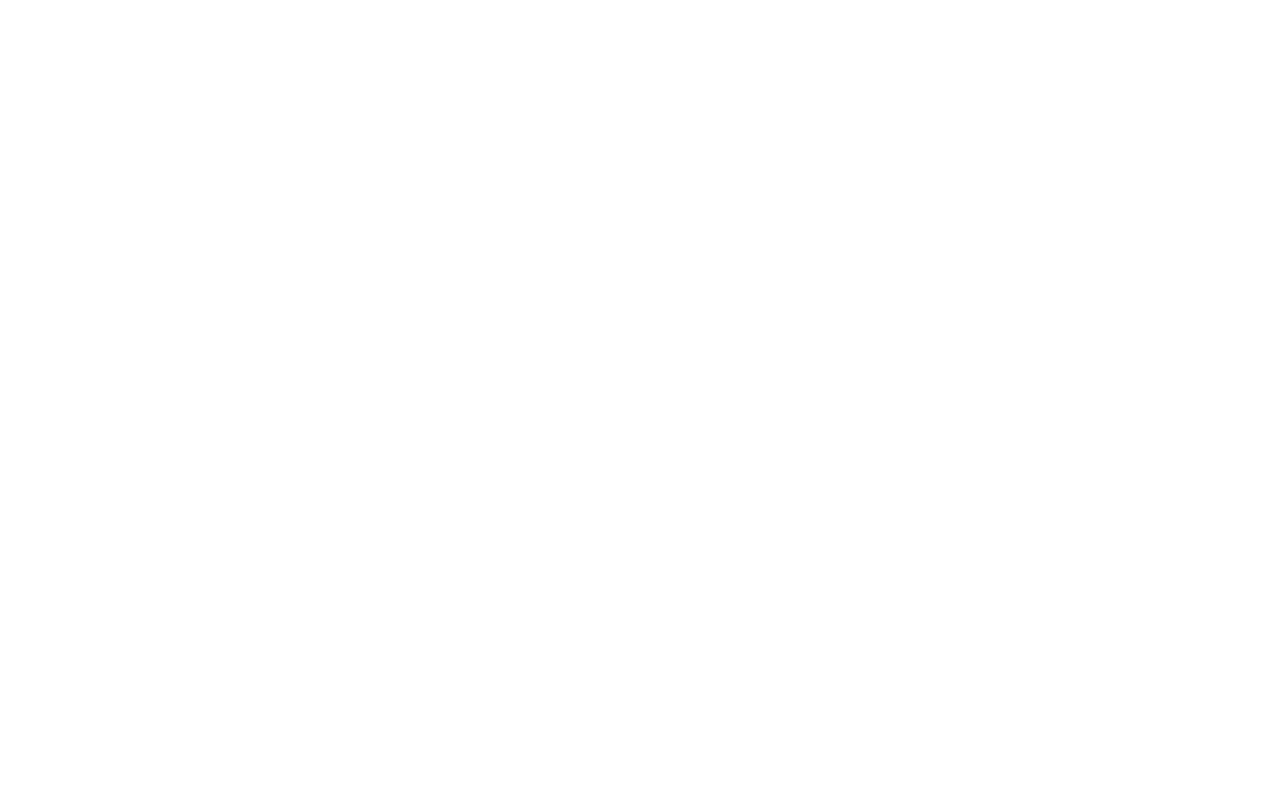
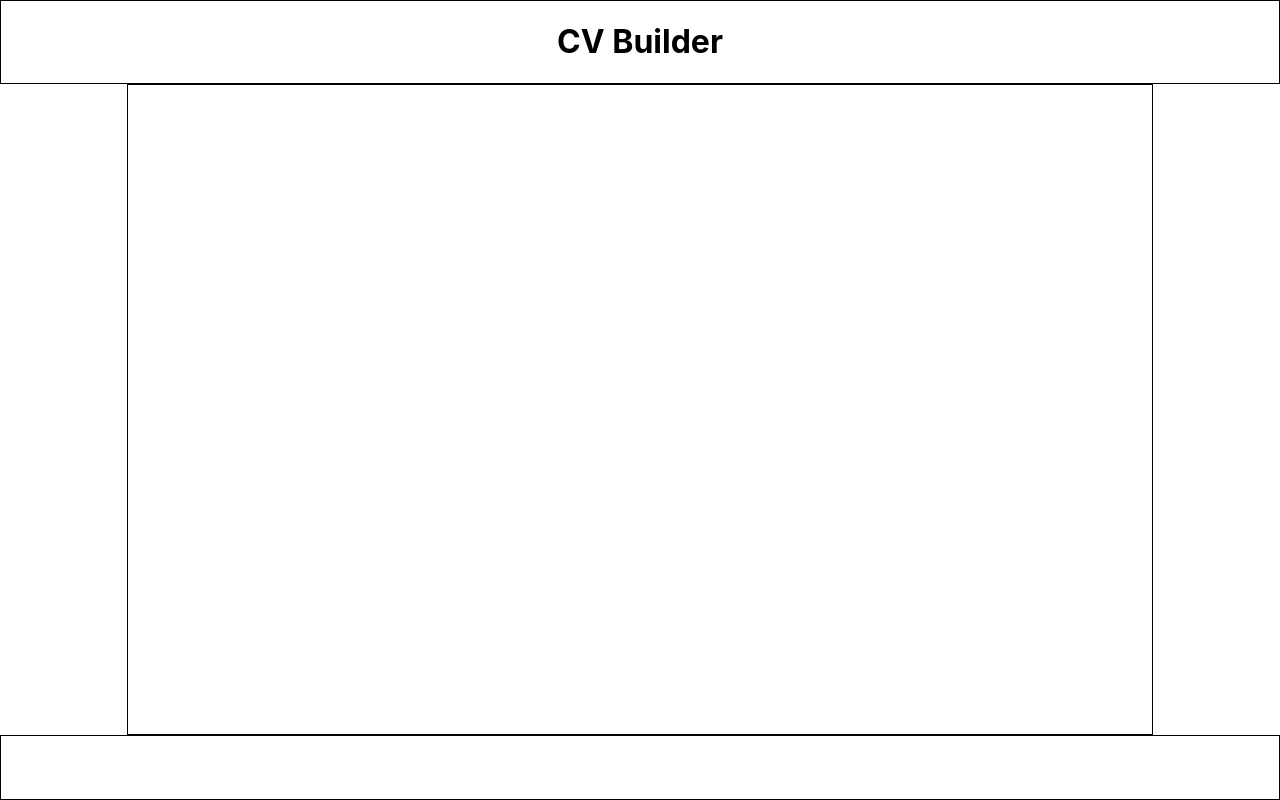
Before and after one commit to Marshnme/cv-app, a React (Create React App) app: page / in a window 1280 px wide. Built offline with nearby package versions, Linux system fonts and the light colour scheme.

Commit message:
basic grid setup

```diff
--- a/src/App.css
+++ b/src/App.css
@@ -1,38 +1,28 @@
 .App {
   text-align: center;
+  height: 100vh;
+  display:grid;
+  grid-template-rows: .1fr 1fr .1fr;
+  grid-template-areas:
+  'header header header'
+  'main main main'
+  'footer footer footer';
 }
 
-.App-logo {
-  height: 40vmin;
-  pointer-events: none;
+
+.header {
+  border: 1px solid black;
+  grid-area: header;
 }
 
-@media (prefers-reduced-motion: no-preference) {
-  .App-logo {
-    animation: App-logo-spin infinite 20s linear;
-  }
+.main{
+  border:1px solid black;
+  width: 80%;
+  margin:0 auto;
+  grid-area: main;
 }
 
-.App-header {
-  background-color: #282c34;
-  min-height: 100vh;
-  display: flex;
-  flex-direction: column;
-  align-items: center;
-  justify-content: center;
-  font-size: calc(10px + 2vmin);
-  color: white;
+.footer {
+  border: 1px solid black;
+  grid-area: footer;
 }
-
-.App-link {
-  color: #61dafb;
-}
-
-@keyframes App-logo-spin {
-  from {
-    transform: rotate(0deg);
-  }
-  to {
-    transform: rotate(360deg);
-  }
-}
--- a/src/App.js
+++ b/src/App.js
@@ -4,13 +4,17 @@
 class App extends React.Component {
 	constructor(props) {
 		super(props);
+
+		this.state = [{}];
 	}
 	render() {
 		return (
 			<div className="App">
-				<header></header>
-				<body></body>
-				<footer></footer>
+				<header className="header">
+					<h1>CV Builder</h1>
+				</header>
+				<main className="main"></main>
+				<footer className="footer"></footer>
 			</div>
 		);
 	}
```
